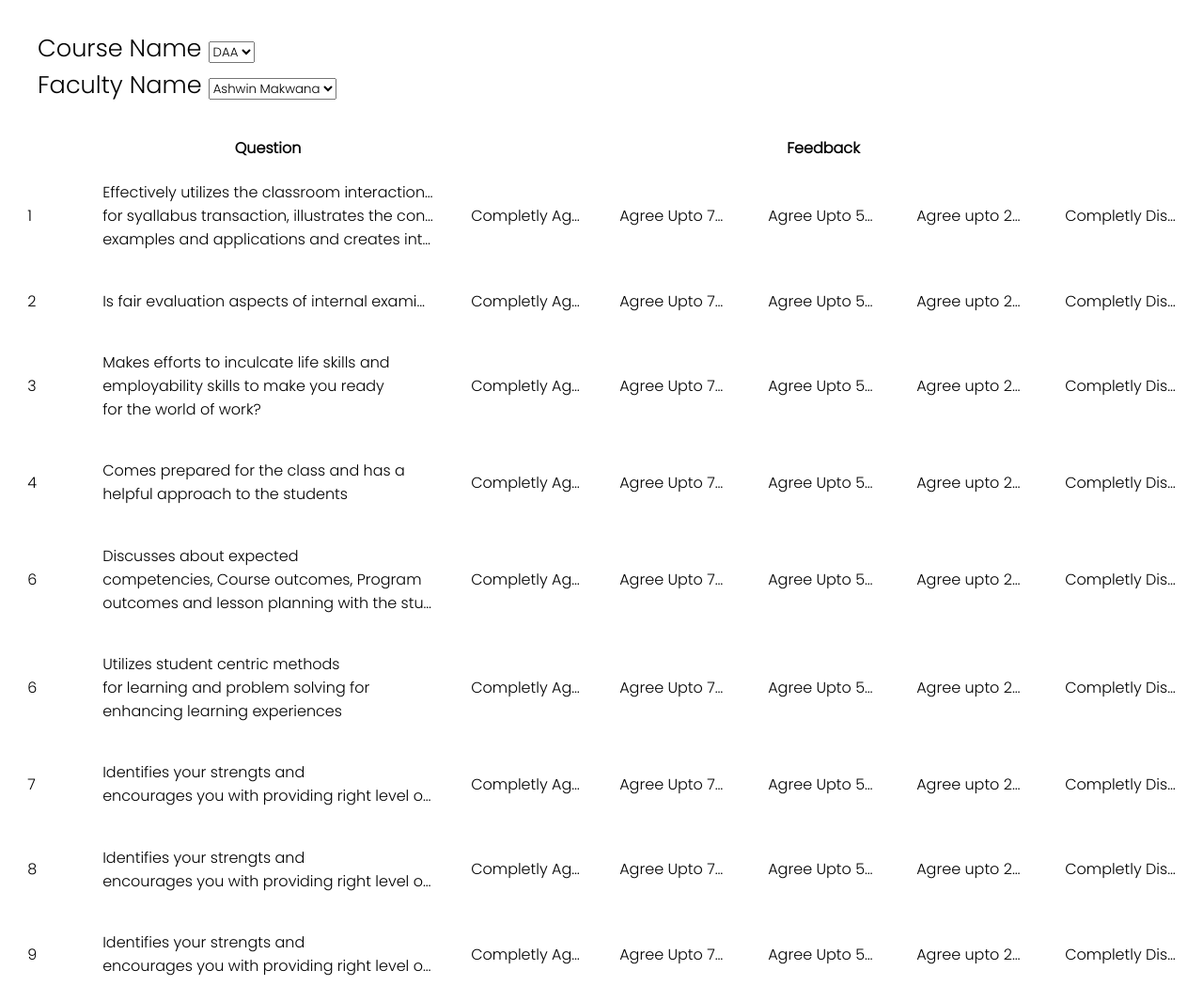
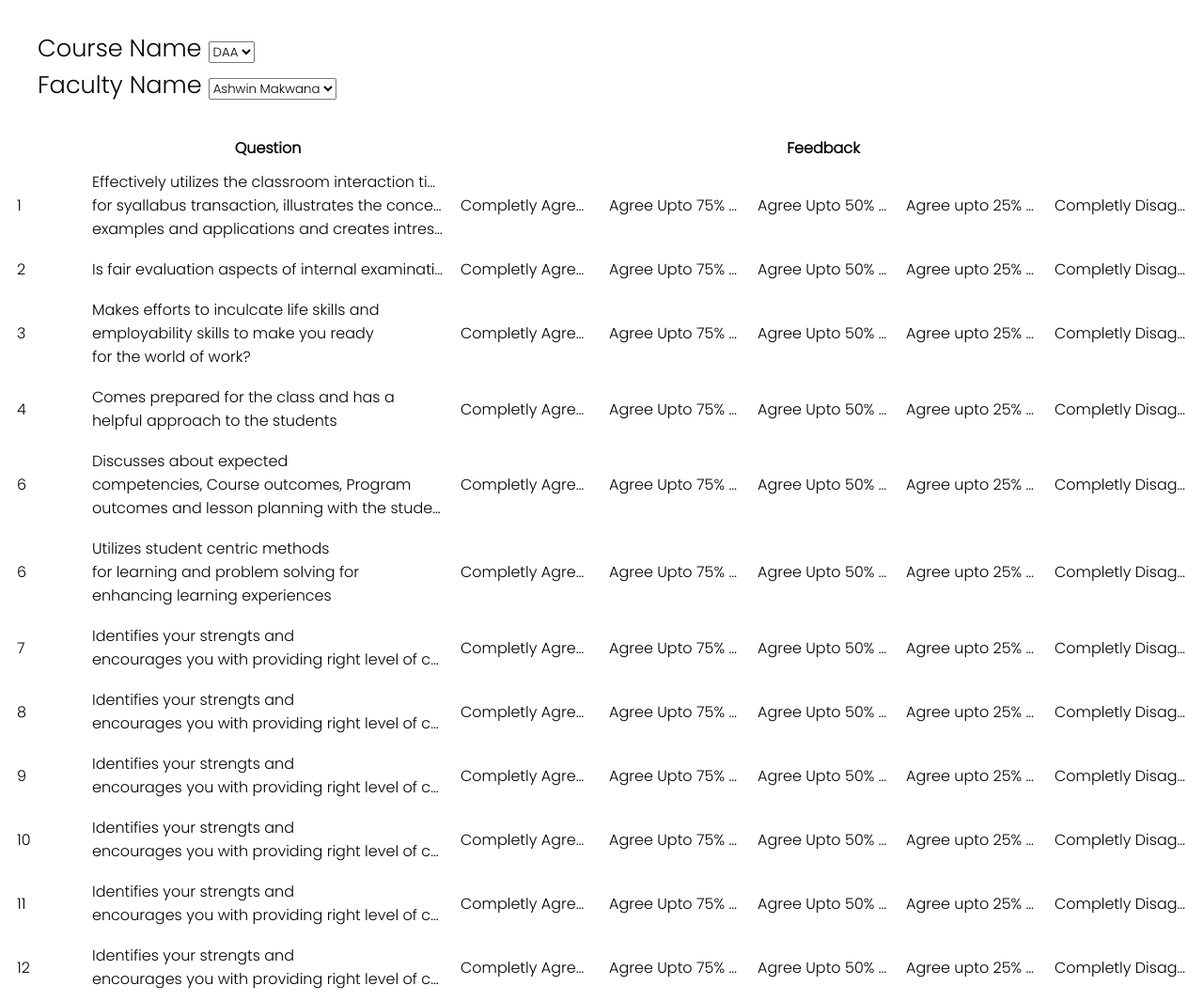
Before and after one commit to ndan11/AWT-Feedback, a plain HTML site: page client/index.html in a window 1280 px wide. Shown: the top 1065 px of the page at 94% size. Drawn offline with Linux system fonts and the light colour scheme.

Commit message:
Improved v2

```diff
--- a/client/style.css
+++ b/client/style.css
@@ -26,7 +26,7 @@
   white-space: nowrap;
   overflow: hidden;
   text-overflow: ellipsis;
-  padding: 1.2rem;
+  padding: 0.5rem;
 }
 .row-1 {
   width: 5%;
```
